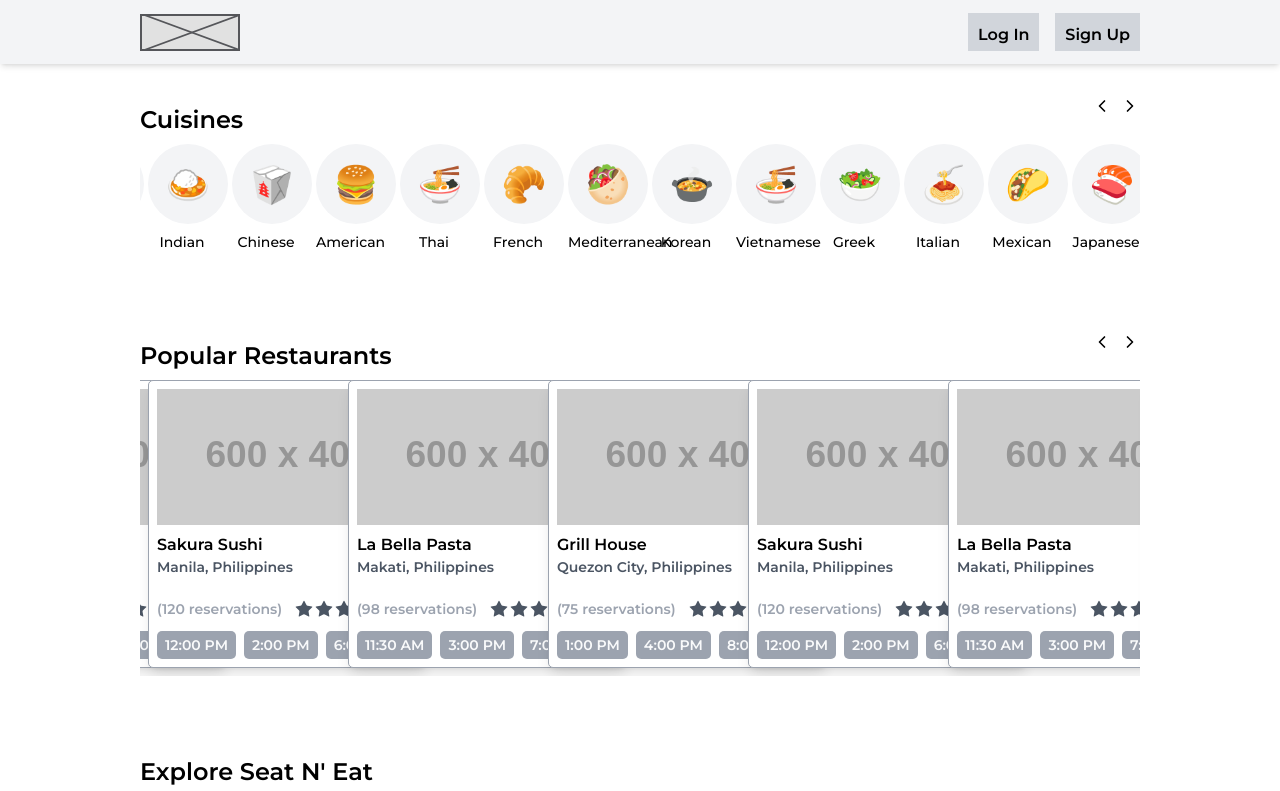
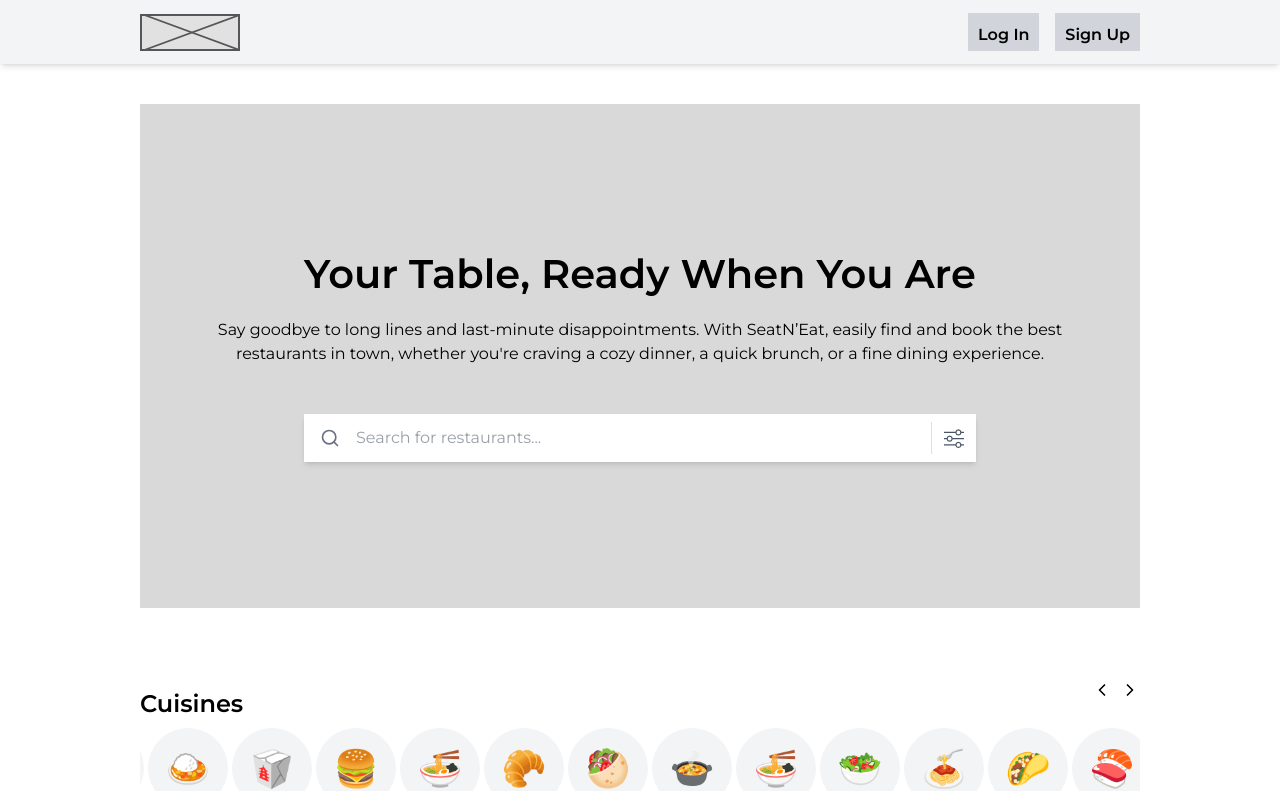
Before and after one commit to jewelldmnt/SeatNEat, a React (Vite) app in the folder frontend/: page /home in a window 1280 px wide. Shown: the top 791 px of the page. Built offline with nearby package versions, Linux system fonts and the light colour scheme.

Commit message:
fix: updated the search section in home page

```diff
--- /dev/null
+++ b/frontend/src/components/Layout/Home/Search.jsx
@@ -0,0 +1,41 @@
+import React from "react";
+import { BsSliders } from "react-icons/bs";
+import { FiSearch } from "react-icons/fi";
+import Divider from "@mui/material/Divider";
+
+const Search = () => {
+  return (
+    <section
+      className="container my-10 relative w-full h-[31.5rem] bg-cover bg-center"
+      style={{ backgroundImage: "url('')" }}
+    >
+      <div className="bg-[#D9D9D9] absolute inset-0 flex flex-col items-center justify-center text-center px-6">
+        <h1 className="text-black text-[2.5rem] font-semibold mb-5">
+          Your Table, Ready When You Are
+        </h1>
+        <p className="text-black max-w-4xl mb-12">
+          Say goodbye to long lines and last-minute disappointments. With
+          SeatN’Eat, easily find and book the best restaurants in town, whether
+          you're craving a cozy dinner, a quick brunch, or a fine dining
+          experience.
+        </p>
+        <div className="flex w-full max-w-2xl bg-white overflow-hidden shadow-md">
+          <div className="flex items-center px-4 text-gray-500">
+            <FiSearch className="w-5 h-5" />
+          </div>
+          <input
+            type="text"
+            placeholder="Search for restaurants..."
+            className="w-full py-3 text-gray-700 focus:outline-none"
+          />
+          <Divider orientation="vertical" variant="middle" flexItem />
+          <button className="p-3 hover:text-gray-300 text-gray-600 flex items-center justify-center">
+            <BsSliders className="w-5 h-5" />
+          </button>
+        </div>
+      </div>
+    </section>
+  );
+};
+
+export default Search;
--- a/frontend/src/pages/Home.jsx
+++ b/frontend/src/pages/Home.jsx
@@ -3,10 +3,12 @@ import Cusine from "../components/Layout/Home/Cusine";
 import Popular from "../components/Layout/Home/Popular";
 import Location from "../components/Layout/Home/Location";
 import Deals from "../components/Layout/Home/Deals";
+import Search from "../components/Layout/Home/Search";
 
 const Home = () => {
   return (
     <div className="pt-[4rem] min-h-[calc(100vh-4rem)]">
+      <Search />
       <Cusine />
       <Popular />
       <Location />
```
